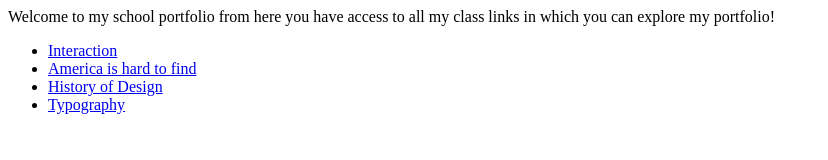
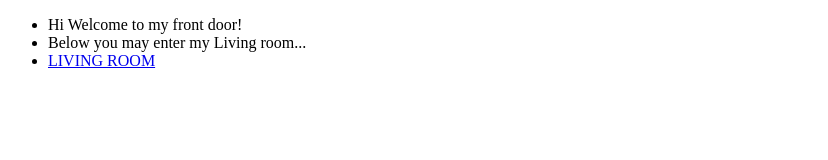
Before and after one commit to nicomitchem1/classwebsite, a plain HTML site: page index.html in a window 1280 px wide. Shown: the whole page, without its empty margins (0-828 px from the left). Drawn offline with Linux system fonts and the light colour scheme.

Commit message:
Add files via upload

```diff
--- a/index.html
+++ b/index.html
@@ -1,16 +1,15 @@
 <!DOCTYPE html>
 <html>
 <head>
-    <Title>SCHOOL WEBSITE</Title>
+    <Title>Front Door</Title>
     </head>
 
 <body>
-   Welcome to my school portfolio from here you have access to all my class links in which you can explore my portfolio!
-    <ul>
-                <li><a href="Interaction.html">Interaction</a></li>
-    <li><a href="Americaishardtofind.html">America is hard to find</a></li>
-          <li><a href="HistoryofDesign.html">History of Design</a></li>
-    <li><a href="Typography.html">Typography</a></li>
+     <ul>
+    <li>Hi Welcome to my front door!</li>
+    <li>Below you may enter my Living room...</li>
+    <li><a href="Livingroom.html">LIVING ROOM</a></li>
     </ul>
+
     </body>
 </html>
```
